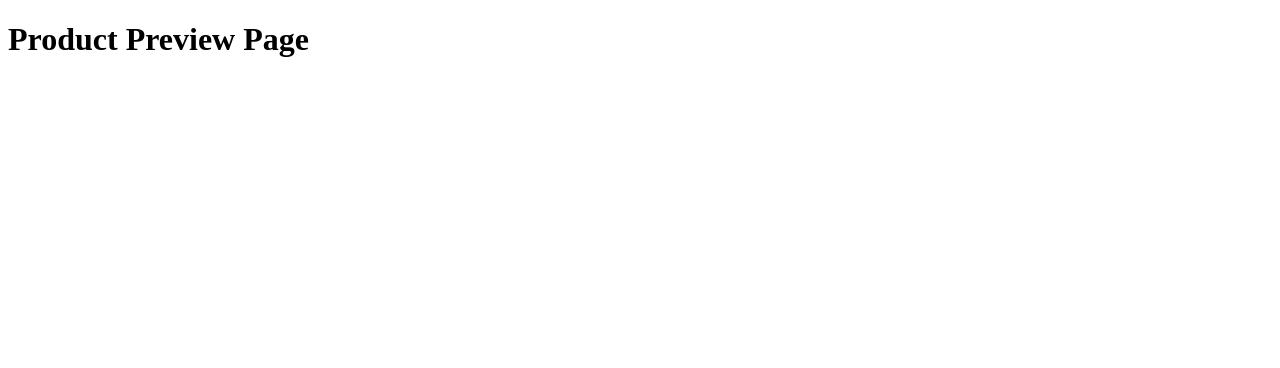
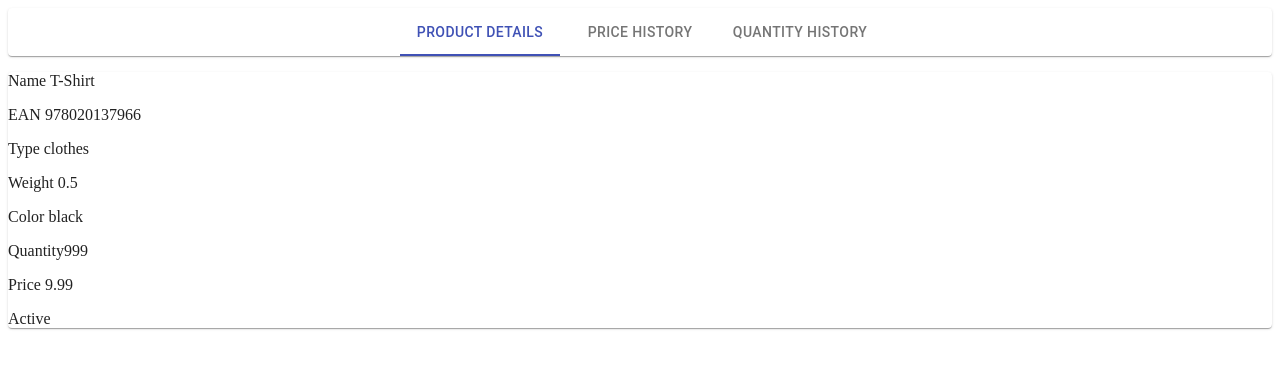
Before and after one commit to Rokaskl/talech-task, a React (Create React App) app: page /products/12333 in a window 1280 px wide. Shown: the top 368 px of the page. Built offline with nearby package versions, Linux system fonts and the light colour scheme.

Commit message:
product view page

```diff
--- a/package.json
+++ b/package.json
@@ -7,6 +7,8 @@
     "@testing-library/jest-dom": "^4.2.4",
     "@testing-library/react": "^9.5.0",
     "@testing-library/user-event": "^7.2.1",
+    "highcharts": "^8.1.2",
+    "highcharts-react-official": "^3.0.0",
     "node-sass": "^4.14.1",
     "react": "^16.13.1",
     "react-dom": "^16.13.1",
--- /dev/null
+++ b/src/components/ProductDetails.js
@@ -0,0 +1,17 @@
+import React from "react";
+
+export default function ProductDetails(props) {
+  const product = props.product;
+  return (
+    <div>
+      <p>Name {product.name}</p>
+      <p>EAN {product.ean}</p>
+      <p>Type {product.type}</p>
+      <p>Weight {product.weight}</p>
+      <p>Color {product.color}</p>
+      <p>Quantity{product.quantity}</p>
+      <p>Price {product.price}</p>
+      <p>Active {product.active}</p>
+    </div>
+  );
+}
--- a/src/components/ProductPreview.js
+++ b/src/components/ProductPreview.js
@@ -1,9 +1,71 @@
 import React from "react";
+import { Route, Switch, Link, useRouteMatch } from "react-router-dom";
+import { makeStyles } from "@material-ui/core/styles";
+import Paper from "@material-ui/core/Paper";
+import Tabs from "@material-ui/core/Tabs";
+import Tab from "@material-ui/core/Tab";
+import ProductDetails from "./ProductDetails";
+import ProductPriceHistory from "./ProductPriceHistory";
+import ProductQuantityHistory from "./ProductQuantityHistory";
 
-export default function ProductPreview() {
+const useStyles = makeStyles({
+  root: {
+    flexGrow: 1,
+  },
+});
+
+export default function ProductPreview(props) {
+  let { url } = useRouteMatch();
+
+  const id = props.match.params.id;
+  const products = JSON.parse(localStorage.getItem("products"));
+  const product = products.find((obj) => {
+    return obj.id === id;
+  });
+
+  const classes = useStyles();
+  const [value, setValue] = React.useState(0);
+
+  const handleChange = (event, newValue) => {
+    setValue(newValue);
+  };
+
   return (
     <div>
-      <h1>Product Preview Page</h1>
+      <Paper className={classes.root}>
+        <Tabs
+          value={value}
+          onChange={handleChange}
+          indicatorColor="primary"
+          textColor="primary"
+          centered
+        >
+          <Tab label="Product details" component={Link} to={`${url}/details`} />
+          <Tab
+            label="Price history"
+            component={Link}
+            to={`${url}/priceHistory`}
+          />
+          <Tab
+            label="Quantity history"
+            component={Link}
+            to={`${url}/quantityHistory`}
+          />
+        </Tabs>
+      </Paper>
+      <Paper>
+        <Switch>
+          <Route
+            path={`${url}/priceHistory`}
+            component={() => <ProductPriceHistory />}
+          />
+          <Route
+            path={`${url}/quantityHistory`}
+            component={() => <ProductQuantityHistory />}
+          />
+          <Route component={() => <ProductDetails product={product} />} />
+        </Switch>
+      </Paper>
     </div>
   );
 }
--- /dev/null
+++ b/src/components/ProductPriceHistory.js
@@ -0,0 +1,25 @@
+import React from "react";
+import Highcharts from "highcharts";
+import HighchartsReact from "highcharts-react-official";
+
+export default function ProductPriceHistory() {
+  const options = {
+    chart: {
+      type: "spline",
+    },
+    title: {
+      text: "Price History",
+    },
+    series: [
+      {
+        data: [1, 2, 1, 4, 3, 6],
+        name: "Price",
+      },
+    ],
+  };
+  return (
+    <div>
+      <HighchartsReact highcharts={Highcharts} options={options} />
+    </div>
+  );
+}
--- /dev/null
+++ b/src/components/ProductQuantityHistory.js
@@ -0,0 +1,25 @@
+import React from "react";
+import Highcharts from "highcharts";
+import HighchartsReact from "highcharts-react-official";
+
+export default function ProductQuantityHistory() {
+  const options = {
+    chart: {
+      type: "spline",
+    },
+    title: {
+      text: "Quantity History",
+    },
+    series: [
+      {
+        data: [1, 2, 1, 4, 3, 6],
+        name: "Quantity",
+      },
+    ],
+  };
+  return (
+    <div>
+      <HighchartsReact highcharts={Highcharts} options={options} />
+    </div>
+  );
+}
--- a/src/components/ProductsList.js
+++ b/src/components/ProductsList.js
@@ -9,6 +9,7 @@ import TableRow from "@material-ui/core/TableRow";
 import Paper from "@material-ui/core/Paper";
 import Button from "@material-ui/core/Button";
 import Checkbox from "@material-ui/core/Checkbox";
+import { Link } from "react-router-dom";
 
 const useStyles = makeStyles({
   table: {
@@ -19,6 +20,7 @@ const useStyles = makeStyles({
 export default function ProductsList() {
   const classes = useStyles();
   const rows = JSON.parse(localStorage.getItem("products"));
+
   return (
     <TableContainer component={Paper}>
       <Table className={classes.table} aria-label="simple table">
@@ -27,10 +29,10 @@ export default function ProductsList() {
             <TableCell>Name</TableCell>
             <TableCell>EAN</TableCell>
             <TableCell>Type</TableCell>
-            <TableCell align="right">Weight</TableCell>
+            <TableCell align="right">Weight(Kg)</TableCell>
             <TableCell>Color</TableCell>
             <TableCell align="right">Quantity</TableCell>
-            <TableCell align="right">Price</TableCell>
+            <TableCell align="right">Price(Eur)</TableCell>
             <TableCell>Active</TableCell>
             <TableCell>Actions</TableCell>
           </TableRow>
@@ -51,7 +53,13 @@ export default function ProductsList() {
                 <Checkbox checked={row.active} />
               </TableCell>
               <TableCell>
-                <Button variant="contained">View</Button>
+                <Button
+                  variant="contained"
+                  component={Link}
+                  to={`products/${row.id}`}
+                >
+                  View
+                </Button>
                 <Button variant="contained" color="primary">
                   Edit
                 </Button>
--- a/src/data/dummy.json
+++ b/src/data/dummy.json
@@ -1,9 +1,9 @@
 {
   "products": [
     {
-      "id": 1,
+      "id": "1331",
       "name": "Cookie",
-      "ean": "15444321",
+      "ean": "978020137962",
       "type": "food",
       "weight": 0.05,
       "color": "brown",
@@ -12,9 +12,9 @@
       "price": 1.99
     },
     {
-      "id": 2,
+      "id": "1333",
       "name": "Socks",
-      "ean": "15444322",
+      "ean": "978020137963",
       "type": "clothes",
       "weight": 0.2,
       "color": "white",
@@ -23,9 +23,9 @@
       "price": 3.99
     },
     {
-      "id": 3,
+      "id": "1433",
       "name": "Mask",
-      "ean": "15444323",
+      "ean": "978020137964",
       "type": "clothes",
       "weight": 0.1,
       "color": "white",
@@ -34,9 +34,9 @@
       "price": 99.99
     },
     {
-      "id": 4,
+      "id": "1733",
       "name": "Banana",
-      "ean": "15444324",
+      "ean": "978020137965",
       "type": "food",
       "weight": 0.1,
       "color": "yellow",
@@ -45,9 +45,9 @@
       "price": 0.45
     },
     {
-      "id": 5,
+      "id": "12333",
       "name": "T-Shirt",
-      "ean": "15444325",
+      "ean": "978020137966",
       "type": "clothes",
       "weight": 0.5,
       "color": "black",
@@ -56,7 +56,7 @@
       "price": 9.99
     },
     {
-      "id": 6,
+      "id": "299a",
       "name": "Shorts",
       "ean": "15444325",
       "type": "clothes",
```
Also changed, not shown: 1 other file (tests, documents, lock files or other folders).
